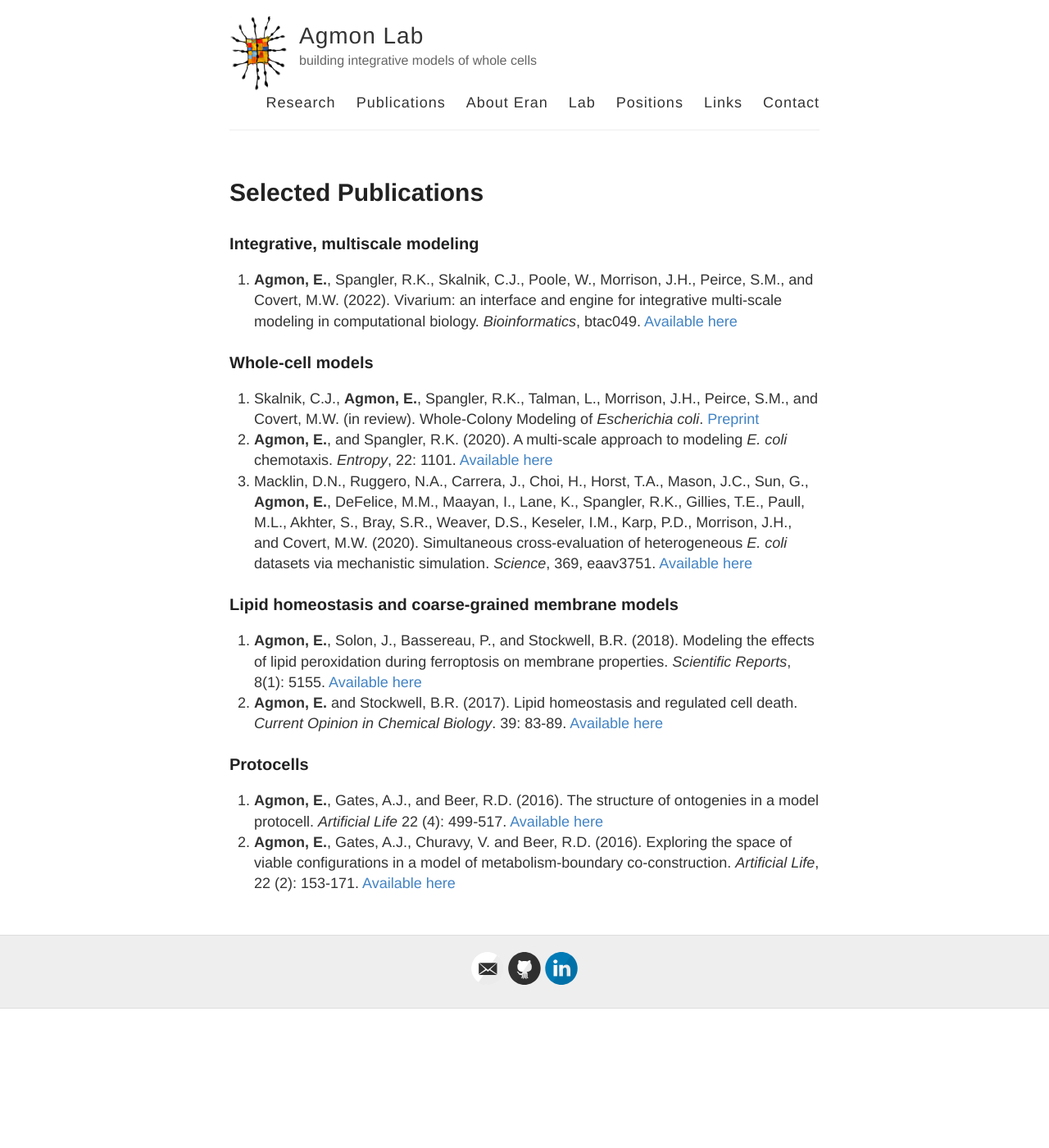
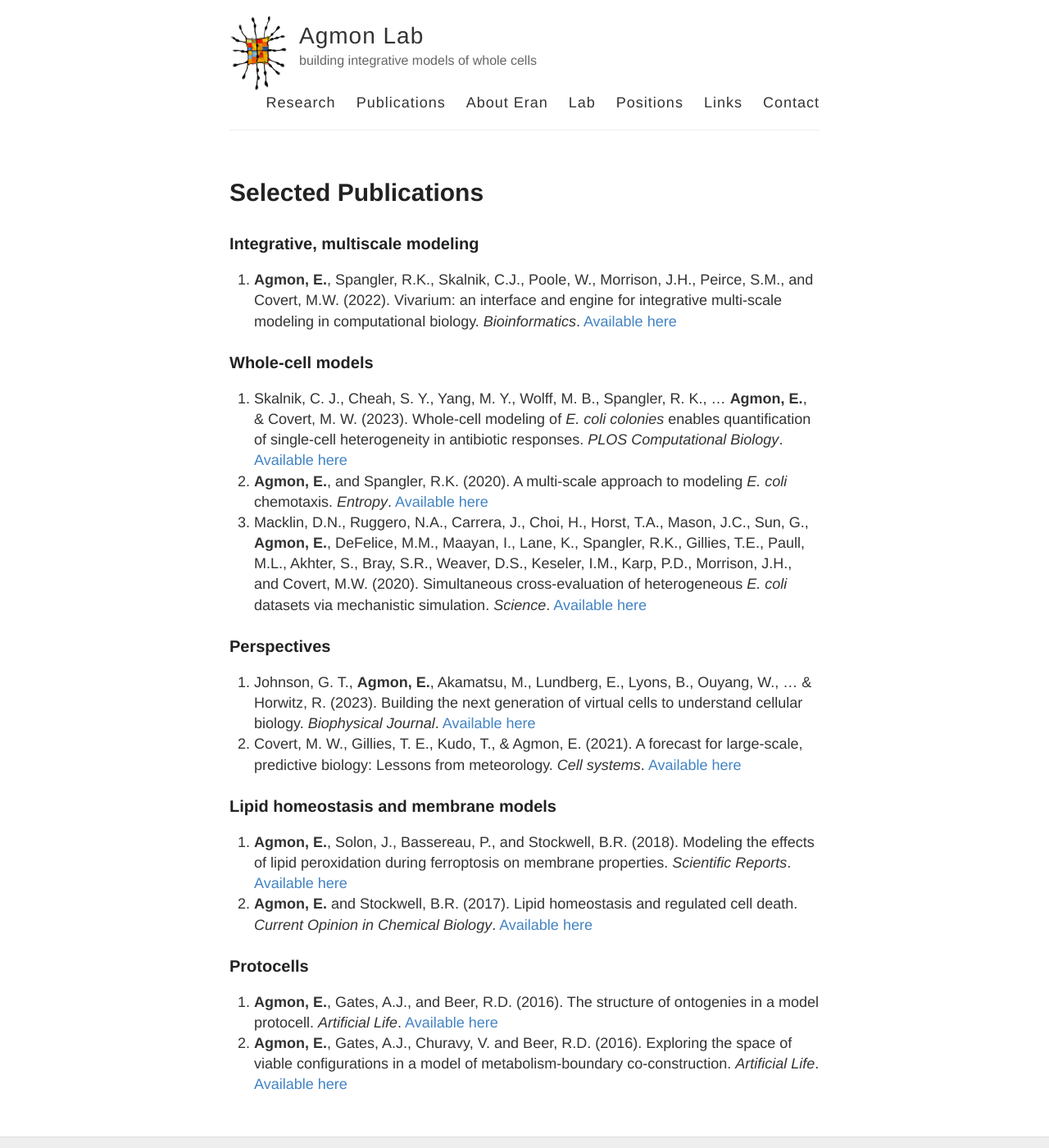
Before and after one commit to eagmon/eagmon.github.io, a Jekyll site: the page built from publications.md, in a window 1280 px wide and 1400 px high. Shown: the whole window at 82% size. Built offline with Jekyll 4.4.1, drawn with Linux system fonts in a browser that asks for light colours.

Commit message:
update pubs

```diff
--- a/publications.md
+++ b/publications.md
@@ -5,17 +5,21 @@ permalink: /publications/
 ---
 
 ### Integrative, multiscale modeling
-1. **Agmon, E.**, Spangler, R.K., Skalnik, C.J., Poole, W., Morrison, J.H.,  Peirce, S.M., and Covert, M.W. (2022). Vivarium: an interface and engine for integrative multi-scale modeling in computational biology. _Bioinformatics_, btac049. [Available here](https://academic.oup.com/bioinformatics/advance-article/doi/10.1093/bioinformatics/btac049/6522109?login=true)
+1. **Agmon, E.**, Spangler, R.K., Skalnik, C.J., Poole, W., Morrison, J.H.,  Peirce, S.M., and Covert, M.W. (2022). Vivarium: an interface and engine for integrative multi-scale modeling in computational biology. _Bioinformatics_. [Available here](https://academic.oup.com/bioinformatics/advance-article/doi/10.1093/bioinformatics/btac049/6522109?login=true)
 
 ### Whole-cell models
-1. Skalnik, C.J., **Agmon, E.**, Spangler, R.K., Talman, L., Morrison, J.H., Peirce, S.M., and Covert, M.W. (in review). Whole-Colony Modeling of _Escherichia coli_. [Preprint](https://www.biorxiv.org/content/10.1101/2021.04.27.441666v1)
-2. **Agmon, E.**, and Spangler, R.K. (2020). A multi-scale approach to modeling _E. coli_ chemotaxis. _Entropy_, 22: 1101. [Available here](https://www.mdpi.com/1099-4300/22/10/1101)
-3. Macklin, D.N., Ruggero, N.A., Carrera, J., Choi, H., Horst, T.A., Mason, J.C., Sun, G., **Agmon, E.**, DeFelice, M.M., Maayan, I., Lane, K., Spangler, R.K., Gillies, T.E., Paull, M.L., Akhter, S., Bray, S.R., Weaver, D.S., Keseler, I.M., Karp, P.D., Morrison, J.H., and Covert, M.W. (2020). Simultaneous cross-evaluation of heterogeneous _E. coli_ datasets via mechanistic simulation. _Science_, 369, eaav3751. [Available here](https://science.sciencemag.org/content/369/6502/eaav3751.abstract)
+2. Skalnik, C. J., Cheah, S. Y., Yang, M. Y., Wolff, M. B., Spangler, R. K., ... **Agmon, E.**, & Covert, M. W. (2023). Whole-cell modeling of _E. coli colonies_ enables quantification of single-cell heterogeneity in antibiotic responses. _PLOS Computational Biology_. [Available here](https://journals.plos.org/ploscompbiol/article?id=10.1371/journal.pcbi.1011232)
+3. **Agmon, E.**, and Spangler, R.K. (2020). A multi-scale approach to modeling _E. coli_ chemotaxis. _Entropy_. [Available here](https://www.mdpi.com/1099-4300/22/10/1101)
+4. Macklin, D.N., Ruggero, N.A., Carrera, J., Choi, H., Horst, T.A., Mason, J.C., Sun, G., **Agmon, E.**, DeFelice, M.M., Maayan, I., Lane, K., Spangler, R.K., Gillies, T.E., Paull, M.L., Akhter, S., Bray, S.R., Weaver, D.S., Keseler, I.M., Karp, P.D., Morrison, J.H., and Covert, M.W. (2020). Simultaneous cross-evaluation of heterogeneous _E. coli_ datasets via mechanistic simulation. _Science_. [Available here](https://science.sciencemag.org/content/369/6502/eaav3751.abstract)
 
-### Lipid homeostasis and coarse-grained membrane models
-1. **Agmon, E.**, Solon, J., Bassereau, P., and Stockwell, B.R. (2018). Modeling the effects of lipid peroxidation during ferroptosis on membrane properties. _Scientific Reports_, 8(1): 5155. [Available here](https://www.nature.com/articles/s41598-018-23408-0)
-2. **Agmon, E.** and Stockwell, B.R. (2017). Lipid homeostasis and regulated cell death. _Current Opinion in Chemical Biology_. 39: 83-89. [Available here](https://www.sciencedirect.com/science/article/abs/pii/S1367593117300650)
+### Perspectives
+5. Johnson, G. T., **Agmon, E.**, Akamatsu, M., Lundberg, E., Lyons, B., Ouyang, W., ... & Horwitz, R. (2023). Building the next generation of virtual cells to understand cellular biology. _Biophysical Journal_. [Available here](https://www.cell.com/biophysj/pdf/S0006-3495(23)00236-9.pdf)
+6. Covert, M. W., Gillies, T. E., Kudo, T., & Agmon, E. (2021). A forecast for large-scale, predictive biology: Lessons from meteorology. _Cell systems_. [Available here](https://www.cell.com/cell-systems/pdf/S2405-4712(21)00200-3.pdf)
+
+### Lipid homeostasis and membrane models
+7. **Agmon, E.**, Solon, J., Bassereau, P., and Stockwell, B.R. (2018). Modeling the effects of lipid peroxidation during ferroptosis on membrane properties. _Scientific Reports_. [Available here](https://www.nature.com/articles/s41598-018-23408-0)
+8. **Agmon, E.** and Stockwell, B.R. (2017). Lipid homeostasis and regulated cell death. _Current Opinion in Chemical Biology_. [Available here](https://www.sciencedirect.com/science/article/abs/pii/S1367593117300650)
 
 ### Protocells
-1. **Agmon, E.**, Gates, A.J., and Beer, R.D. (2016). The structure of ontogenies in a model protocell. _Artificial Life_ 22 (4): 499-517. [Available here](https://drive.google.com/open?id=0B6V70xlycys7YXlCT2ZpbUo1QVU)
-2. **Agmon, E.**, Gates, A.J., Churavy, V. and Beer, R.D. (2016). Exploring the space of viable configurations in a model of metabolism-boundary co-construction. _Artificial Life_, 22 (2): 153-171. [Available here](https://drive.google.com/open?id=0B6V70xlycys7a2dCWGdOMXplcm8)
+9. **Agmon, E.**, Gates, A.J., and Beer, R.D. (2016). The structure of ontogenies in a model protocell. _Artificial Life_. [Available here](https://drive.google.com/open?id=0B6V70xlycys7YXlCT2ZpbUo1QVU)
+10. **Agmon, E.**, Gates, A.J., Churavy, V. and Beer, R.D. (2016). Exploring the space of viable configurations in a model of metabolism-boundary co-construction. _Artificial Life_. [Available here](https://drive.google.com/open?id=0B6V70xlycys7a2dCWGdOMXplcm8)
```
